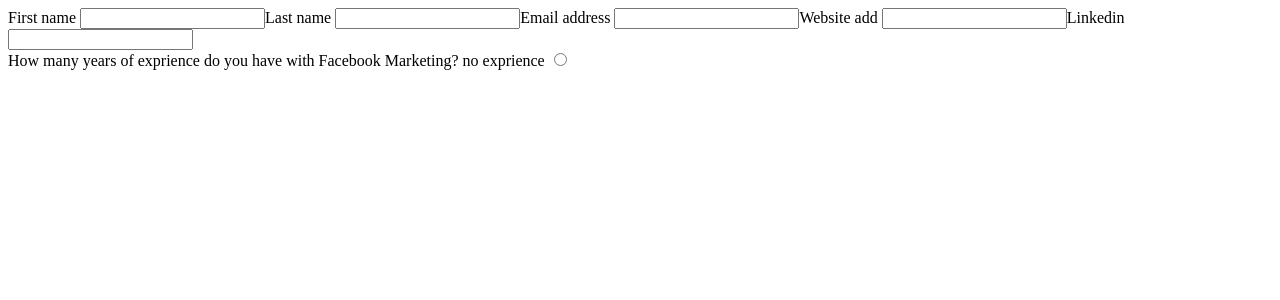
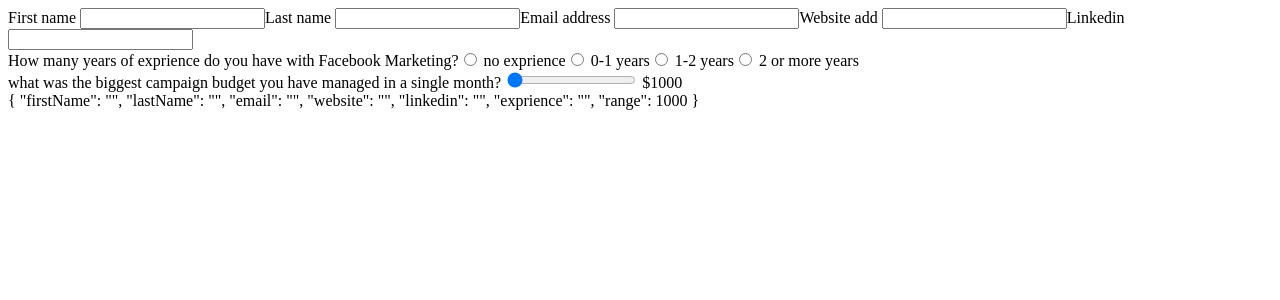
Before and after one commit to RoyBenAviv/market-test, a Vue app in the folder frontend/: page /#/ in a window 1280 px wide. Shown: the top 300 px of the page. Built offline with nearby package versions, Linux system fonts and the light colour scheme.

Commit message:
add task for roy

```diff
--- a/frontend/src/views/task-app.vue
+++ b/frontend/src/views/task-app.vue
@@ -18,16 +18,22 @@
             </label>
             <div>
                 <span>How many years of exprience do you have with Facebook Marketing?</span>
-                <label>
-                    no exprience
-                    <input v-model="marketer.exprience" type="radio">
+                <label v-for="data in exprienceData" :key="data">
+                    <input v-model="marketer.exprience" type="radio" :value="data">
+                    {{ data }}
                 </label>
             </div>
-            <!-- <label>Website add
-                <input v-model="marketer.email" type="text">
-            </label> -->
+            <div>
+                <label>
+                    what was the biggest campaign budget you have managed in a single month?
+                    <input type="range" min="1000" max="500000" v-model="marketer.range">
+                    ${{ range }}
+                </label>
+            </div>
 
         </form>
+
+        {{ marketer }}
     </section>
 </template>
 
@@ -44,11 +50,13 @@ export default {
                 firstName: '',
                 lastName: '',
                 email: '',
-                website:'',
-                linkedin:'',
-                exprience:'',
+                website: '',
+                linkedin: '',
+                exprience: '',
+                range: 1000
 
             },
+            exprienceData: ['no exprience', '0-1 years', '1-2 years', '2 or more years']
 
         }
     },
@@ -59,6 +67,9 @@ export default {
     },
     methods: {},
     computed: {
+        range() {
+            return this.marketer.range
+        }
     },
     unmounted() {
     },
```
